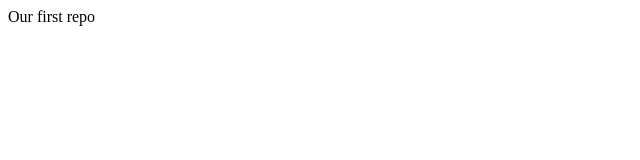
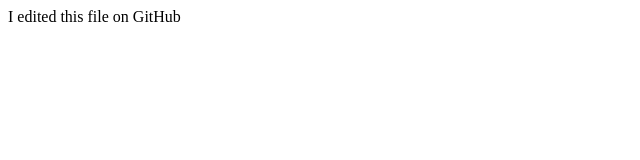
Before and after one commit to anytko/git-course-repo, a website: page index.html in a window 1280 px wide. Shown: the whole page, without its empty margins (0-640 px from the left). Drawn offline with Linux system fonts and the light colour scheme.

Commit message:
Edited on GitHub

```diff
--- a/index.html
+++ b/index.html
@@ -1,6 +1,6 @@
 <!DOCTYPE html>
 <html>
     <body>
-        Our first repo
+        I edited this file on GitHub
     </body>
 </html>
```
